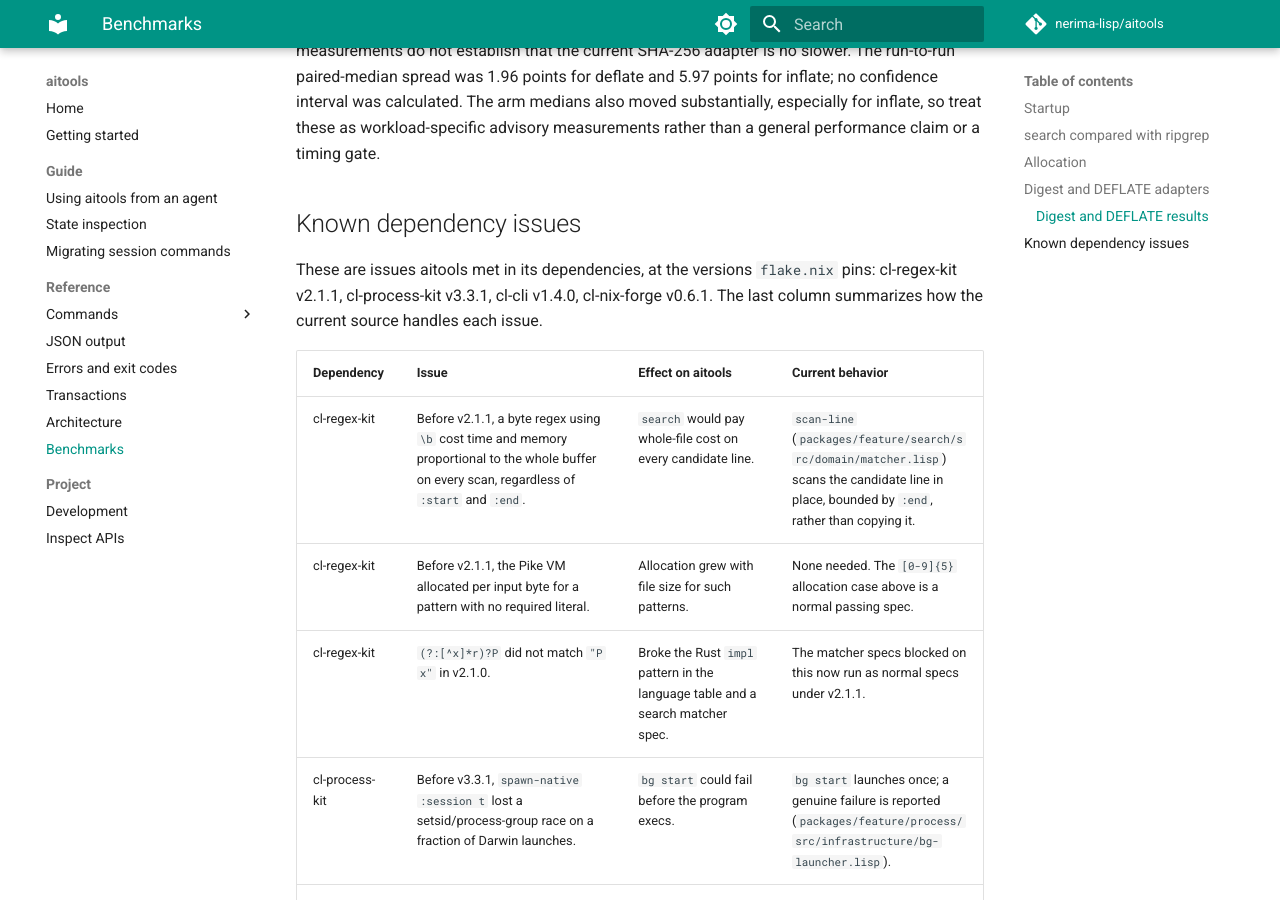
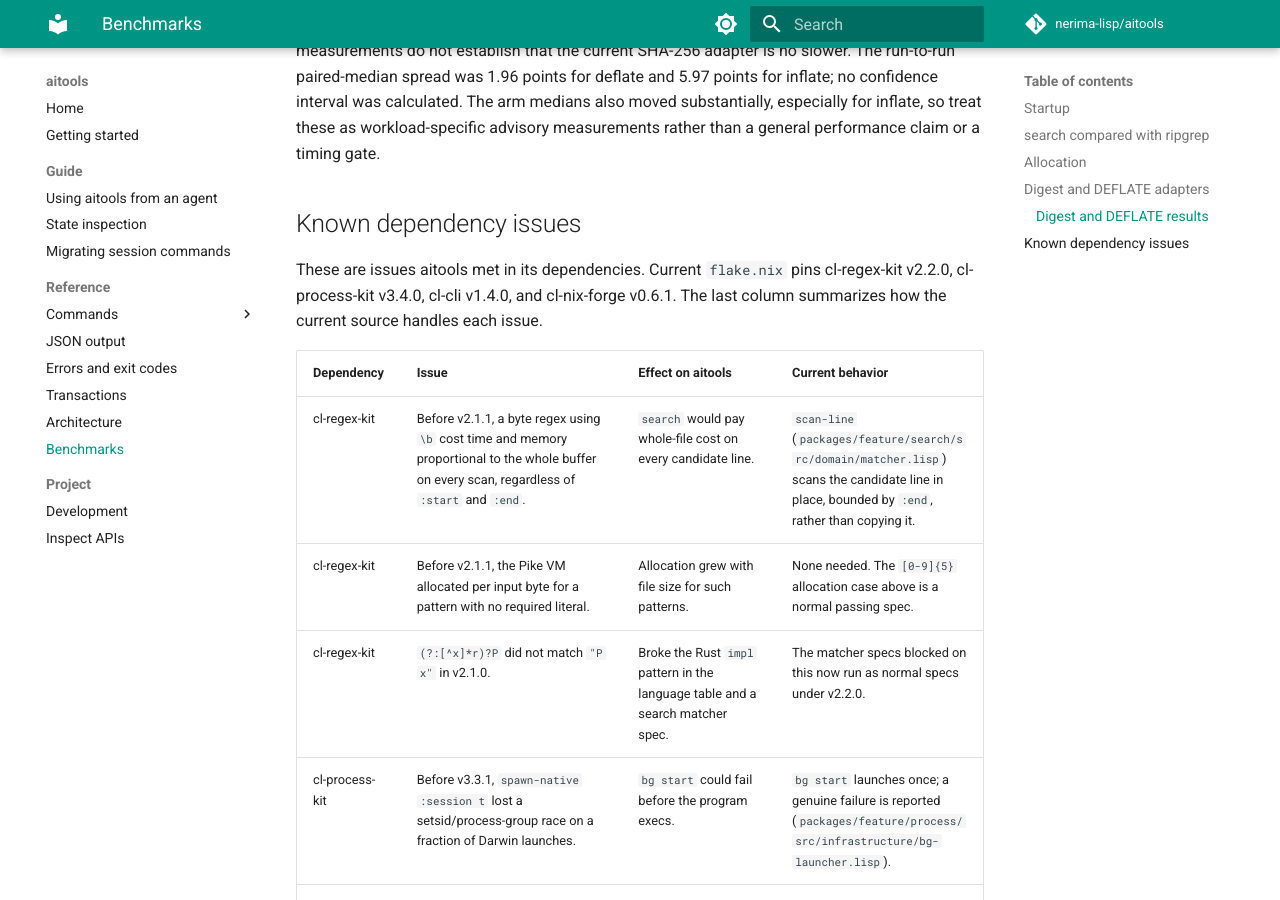
Before and after one commit to nerima-lisp/aitools, an MkDocs documentation site: the page built from docs/src/reference/benchmarks.md, in a window 1280 px wide and 900 px high, scrolled down 2712 px. Built offline with MkDocs 1.6.1 and Material for MkDocs 9.7.7, drawn with Linux system fonts in a browser that asks for light colours; comment, search, counter and statistics services are not loaded; some of the changed text lies outside the part shown.

Commit message:
docs: sync benchmark dependency references

```diff
--- a/docs/src/reference/benchmarks.md
+++ b/docs/src/reference/benchmarks.md
@@ -102,8 +102,8 @@ The deflate and inflate comparisons favored the current adapters in all 30 measu
 
 ## Known dependency issues
 
-These are issues aitools met in its dependencies, at the versions
-`flake.nix` pins: cl-regex-kit v2.1.1, cl-process-kit v3.3.1, cl-cli v1.4.0,
+These are issues aitools met in its dependencies. Current `flake.nix` pins
+cl-regex-kit v2.2.0, cl-process-kit v3.4.0, cl-cli v1.4.0, and
 cl-nix-forge v0.6.1. The last column summarizes how the current source
 handles each issue.
 
@@ -111,7 +111,7 @@ handles each issue.
 |---|---|---|---|
 | cl-regex-kit | Before v2.1.1, a byte regex using `\b` cost time and memory proportional to the whole buffer on every scan, regardless of `:start` and `:end`. | `search` would pay whole-file cost on every candidate line. | `scan-line` (`packages/feature/search/src/domain/matcher.lisp`) scans the candidate line in place, bounded by `:end`, rather than copying it. |
 | cl-regex-kit | Before v2.1.1, the Pike VM allocated per input byte for a pattern with no required literal. | Allocation grew with file size for such patterns. | None needed. The `[0-9]{5}` allocation case above is a normal passing spec. |
-| cl-regex-kit | `(?:[^x]*r)?P` did not match `"P x"` in v2.1.0. | Broke the Rust `impl` pattern in the language table and a search matcher spec. | The matcher specs blocked on this now run as normal specs under v2.1.1. |
+| cl-regex-kit | `(?:[^x]*r)?P` did not match `"P x"` in v2.1.0. | Broke the Rust `impl` pattern in the language table and a search matcher spec. | The matcher specs blocked on this now run as normal specs under v2.2.0. |
 | cl-process-kit | Before v3.3.1, `spawn-native :session t` lost a setsid/process-group race on a fraction of Darwin launches. | `bg start` could fail before the program execs. | `bg start` launches once; a genuine failure is reported (`packages/feature/process/src/infrastructure/bg-launcher.lisp`). |
 | cl-cli | `:rest-p` positionals consumed later options in v1.3.0. | `search` had to declare optional path positionals. | `search` uses one rest positional for paths under v1.4.0. |
 | cl-nix-forge | Before v0.6.1, the `.asd` reader recursed once per character, so a `.asd` of a few tens of kilobytes exceeded Nix's default `max-call-depth`. | Evaluating `flake.nix`, which reads the version from `aitools.asd`, failed. | None needed. v0.6.1 walks the file iteratively. |
```
Also changed, not shown: other parts of docs/src/reference/benchmarks.md (+2 -2 lines).
